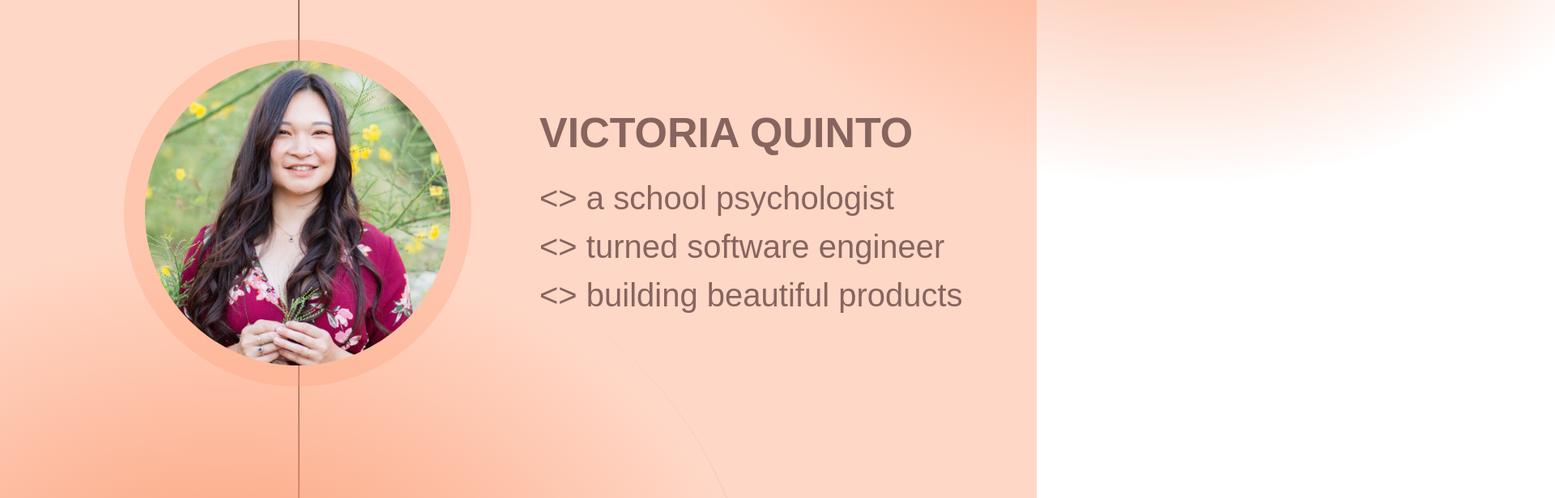
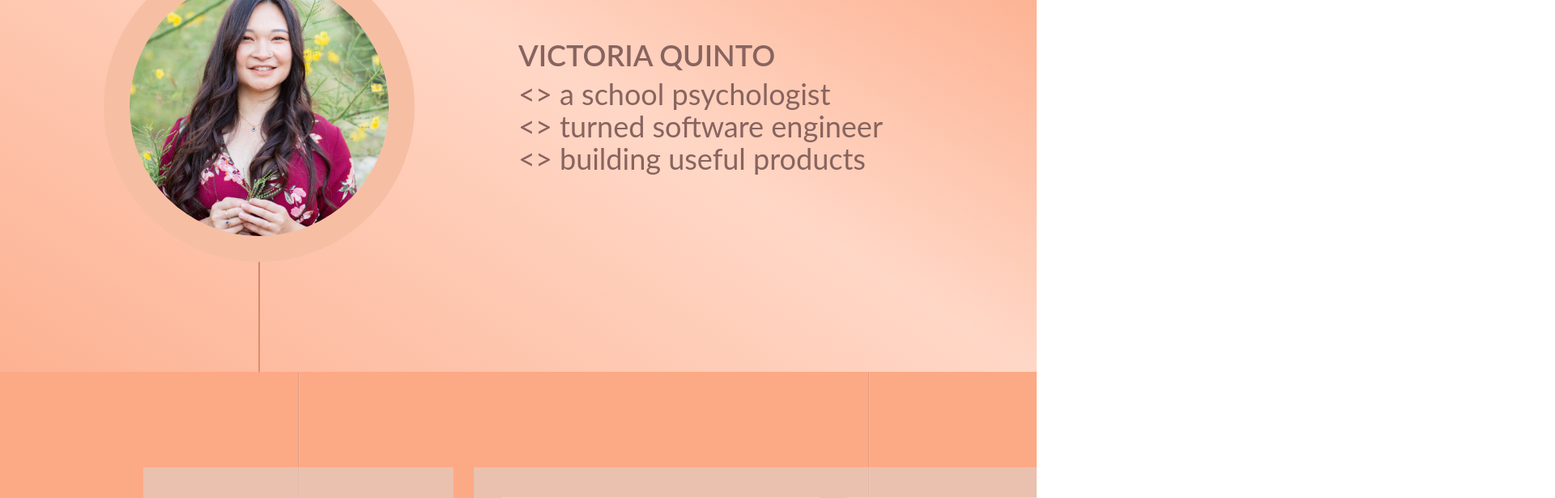
Before and after one commit to victoriajquinto/portfolio, a Next.js app: page / in a window 1280 px wide. Shown: the part 340-956 px from the top of the page at 81% size, 1920 px wide, since content can reach past the window. Built offline with nearby package versions, Linux system fonts and the light colour scheme.

Commit message:
style hero section

```diff
--- a/src/app/components/Hero.tsx
+++ b/src/app/components/Hero.tsx
@@ -4,63 +4,30 @@ import headshot from '../assets/headshot.jpeg'
 
 const Hero = () => {
   return (
-  <div className="bg-[#ffd7c6] h-[1024px] w-screen relative">
   <div
-      className="border-t-2 w-[1039.02px] h-0 absolute left-[368px] top-[1039px] origin-top-left rotate-[-90deg]"
-      style={{borderImage: "linear-gradient(180deg, rgba(136, 100, 95, 1) 0%, rgba(226, 142, 110, 1) 100%) 1",}}
-    ></div>
-    <div
-      className="absolute rounded-full w-[1317px] h-[1040px] left-[790px] top-[-469px]"
-      style={{
-        background: "radial-gradient(closest-side, rgba(251, 154, 113, 1) 0%, rgba(251, 154, 113, 0) 100%)",}}
-    ></div>
-    <div
-      className="absolute rounded-full w-[1317px] h-[1040px] left-[-381px] top-[635px] shadow-md"
-      style={{
-        background: "radial-gradient(closest-side, rgba(251, 154, 113, 1) 0%, rgba(251, 154, 113, 0) 100%)",
-        boxShadow: "0px 4px 4px rgba(0, 0, 0, 0.25)",
-      }}
-    ></div>
+    className="bg-[#ffd7c6] h-screen w-screen relative overflow-hidden hero-background"
+  >
     <TopNav />
-    <div className="absolute w-[429px] h-[429px] left-[153px] top-[389px]">
-      <div className="absolute inset-0 bg-[rgba(251,154,113,0.29)] rounded-full w-full h-full"></div>
+    <div className="h-36 w-screen flex-col justify-between"></div>
+    <div className="flex h-[calc(100vh-144px)]">
+      <div className="w-1/2 relative flex justify-center items-center">
+        <div className="absolute inset-y-0 left-1/2 transform -translate-x-1/2 w-0.5 line-dark-to-light"></div>
         <Image
-        className="absolute rounded-full object-cover inset-[6.03%] w-[87.94%] h-[87.94%]"
+          className="rounded-full w-96 h-96 border-32 border-peach z-10"
           src={headshot}
           alt="headshot photo"
         />
       </div>
-    <div
-      className="absolute text-left font-bold"
-      style={{
-        color: "#88645f",
-        fontFamily: "'Mina-Bold', sans-serif",
-        fontSize: "52px",
-        left: "666px",
-        top: "465px",
-        width: "713px",
-        height: "91px",
-      }}
-    >
-      VICTORIA QUINTO
-    </div>
-    <div
-      className="absolute text-left font-normal"
-      style={{
-        color: "var(--hair, #88645f)",
-        fontFamily: "'Mina-Regular', sans-serif",
-        fontSize: "40px",
-        left: "666px",
-        top: "555px",
-        width: "599px",
-        height: "339px",
-      }}
-    >
+      <div className="w-1/2 relative flex justify-start items-center">
+        <div className="font-lato text-brown text-4xl">
+          <div className="pb-2 font-semibold">VICTORIA QUINTO</div>
           &lt;&gt; a school psychologist
           <br />
           &lt;&gt; turned software engineer
           <br />
-      &lt;&gt; building beautiful products
+          &lt;&gt; building useful products
+        </div>
+      </div>
     </div>
   </div>
   )
--- a/src/app/components/TopNav.tsx
+++ b/src/app/components/TopNav.tsx
@@ -4,7 +4,7 @@ import menu from "../assets/menu.png"
 
 const TopNav = () => {
   return (
-    <div className="w-full flex justify-between bg-gray-300/50 h-36 absolute left-0 top-0 z-10">
+    <div className="w-full flex justify-between bg-gray-300/30 h-36 absolute left-0 top-0 z-10">
       <div className="m-8">
         <Image src={logo} alt="Logo" className="h-20 w-20"/>
       </div>
--- a/src/app/globals.css
+++ b/src/app/globals.css
@@ -1,6 +1,7 @@
 @tailwind base;
 @tailwind components;
 @tailwind utilities;
+@import url('https://fonts.googleapis.com/css2?family=Lato:ital,wght@0,100;0,300;0,400;0,700;0,900;1,100;1,300;1,400;1,700;1,900&display=swap');
 
 .hero,
 .hero * {
@@ -12,6 +13,20 @@
   position: relative;
   overflow: hidden;
 }
+
+.hero-background {
+  background-color:#ffd7c6;
+  background-image: linear-gradient(to bottom left, rgba(251, 154, 113, 6) 1%, rgba(251, 154, 113, 0) 50%, rgba(251, 154, 113, 0.60) 99%);
+}
+
+.line-dark-to-light {
+  background: linear-gradient(to bottom, #88645f, #e28e6e)
+}
+
+.line-light-to-dark {
+  background: linear-gradient(to top, #88645f, #e28e6e)
+}
+
 .line-4 {
   border-width: 2px 0 0 0;
   border-style: solid;
--- a/tailwind.config.ts
+++ b/tailwind.config.ts
@@ -13,6 +13,16 @@ const config: Config = {
         'gradient-conic':
           'conic-gradient(from 180deg at 50% 50%, var(--tw-gradient-stops))',
       },
+      fontFamily: {
+        lato: ['Lato', 'sans-serif']
+      },
+      colors: {
+        peach: "#f6bfa4",
+        brown: "#88645F",
+      },
+      borderWidth: {
+        '32': '32px',
+      },
     },
   },
   plugins: [],
```
Lines whose indentation alone changed are shown as unchanged.
